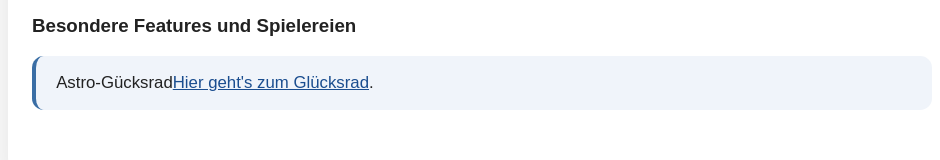
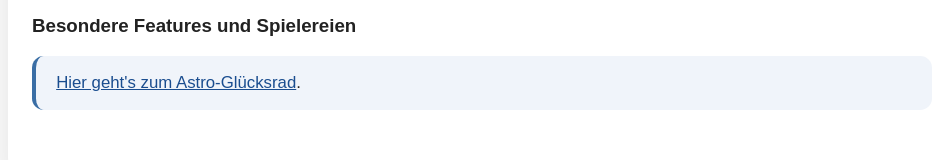
Before and after one commit to schafeld/ollis-astro-club, a plain HTML site: page index.html in a window 1280 px wide. Shown: the part 2247-2407 px from the top of the page, without its empty margins (158-1098 px from the left). Drawn offline with Linux system fonts and the light colour scheme.

Commit message:
fix wording

```diff
--- a/index.html
+++ b/index.html
@@ -138,7 +138,7 @@
             <h3>Besondere Features und Spielereien</h3>
             <div class="kids-list">
                 <div class="kids-item">
-                    Astro-Gücksrad<a href="zufallszahlen.html" target="_blank">Hier geht's zum Glücksrad</a>.
+                    <a href="zufallszahlen.html">Hier geht's zum Astro-Glücksrad</a>.
                 </div>
             </div>
         </section>
```
